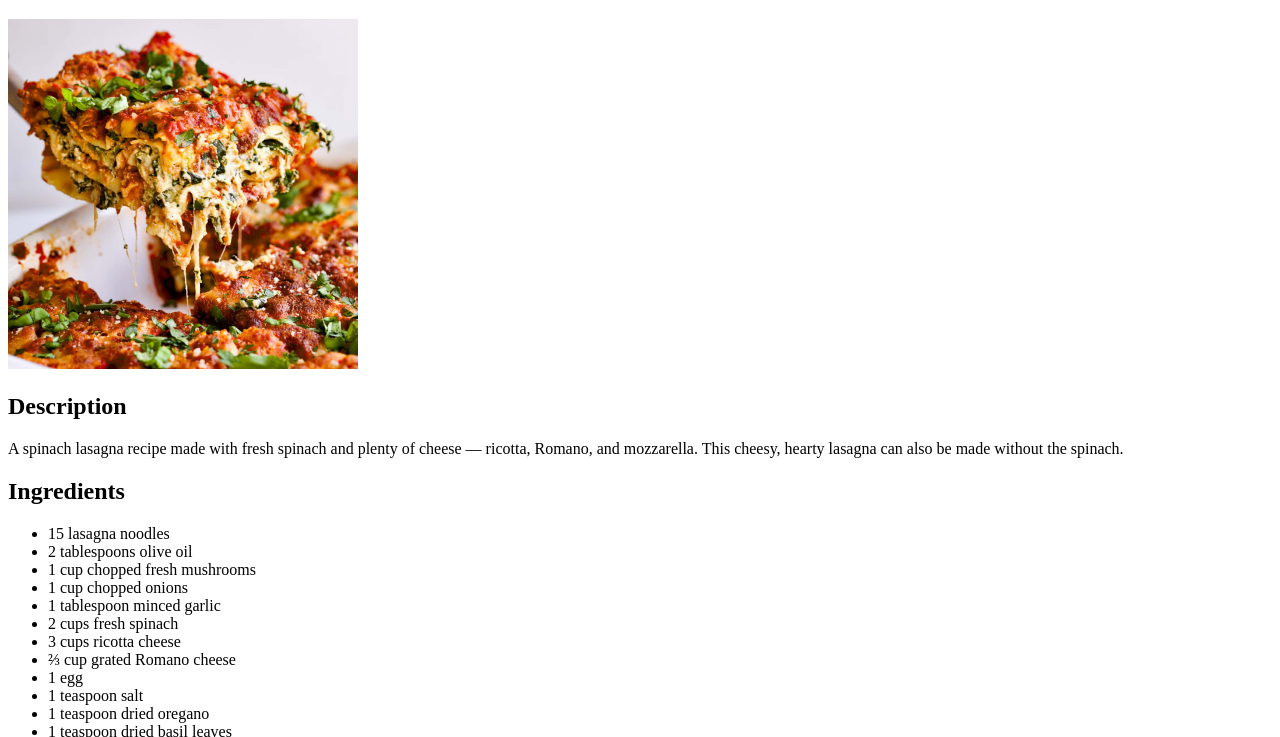
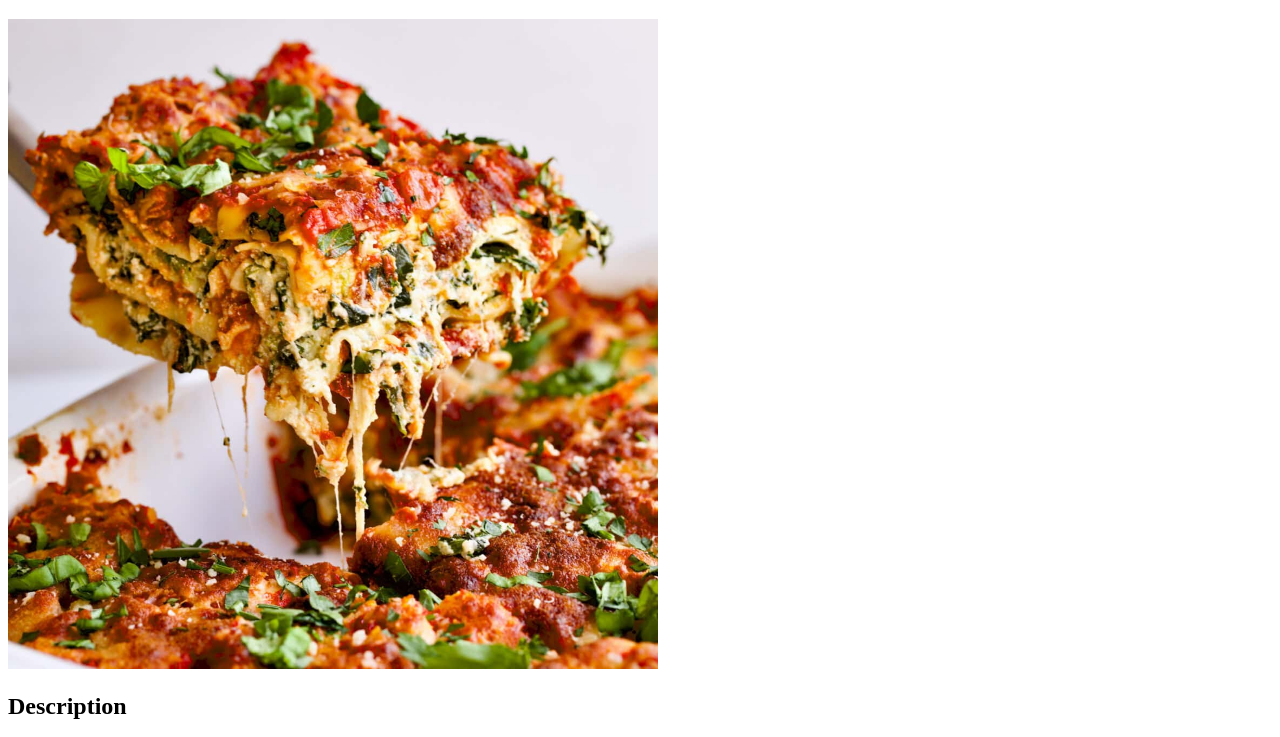
Before and after one commit to Poli2714/odin-recipes, a plain HTML site: page recipes/spinach-lasagna.html in a window 1280 px wide. Shown: the part 61-798 px from the top of the page. Drawn offline with Linux system fonts and the light colour scheme.

Commit message:
Change img width to 650px

```diff
--- a/recipes/spinach-lasagna.html
+++ b/recipes/spinach-lasagna.html
@@ -10,7 +10,7 @@
     <img
       src="../img/spinach-lasagna.jpg"
       alt="Spinach Lasagna served"
-      width="350"
+      width="650"
     />
     <h2>Description</h2>
     <p>
```
Also changed, not shown: recipes/pasta-alla-trapanese.html (+1 -1 lines), recipes/spaghetti-marinara.html (+0 -1 lines).
